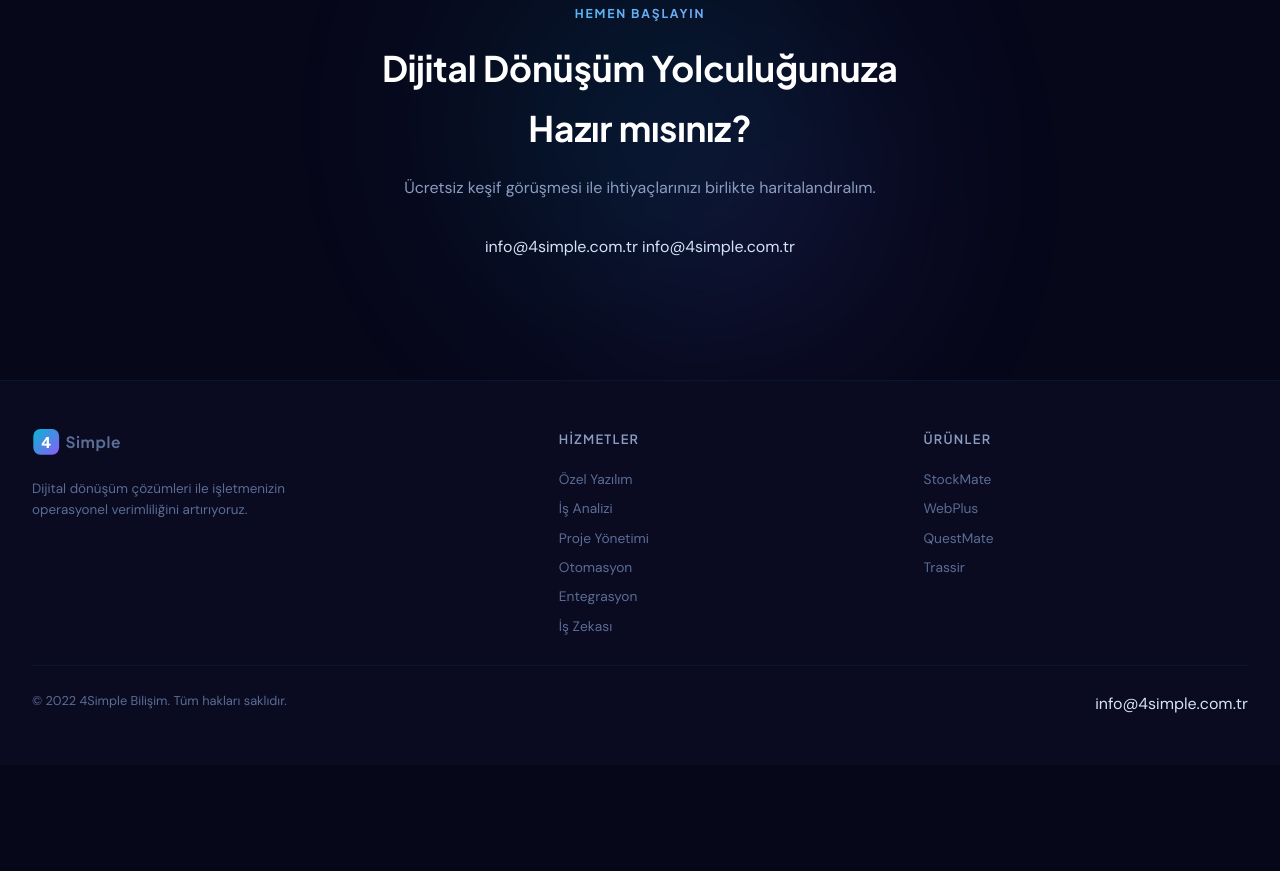
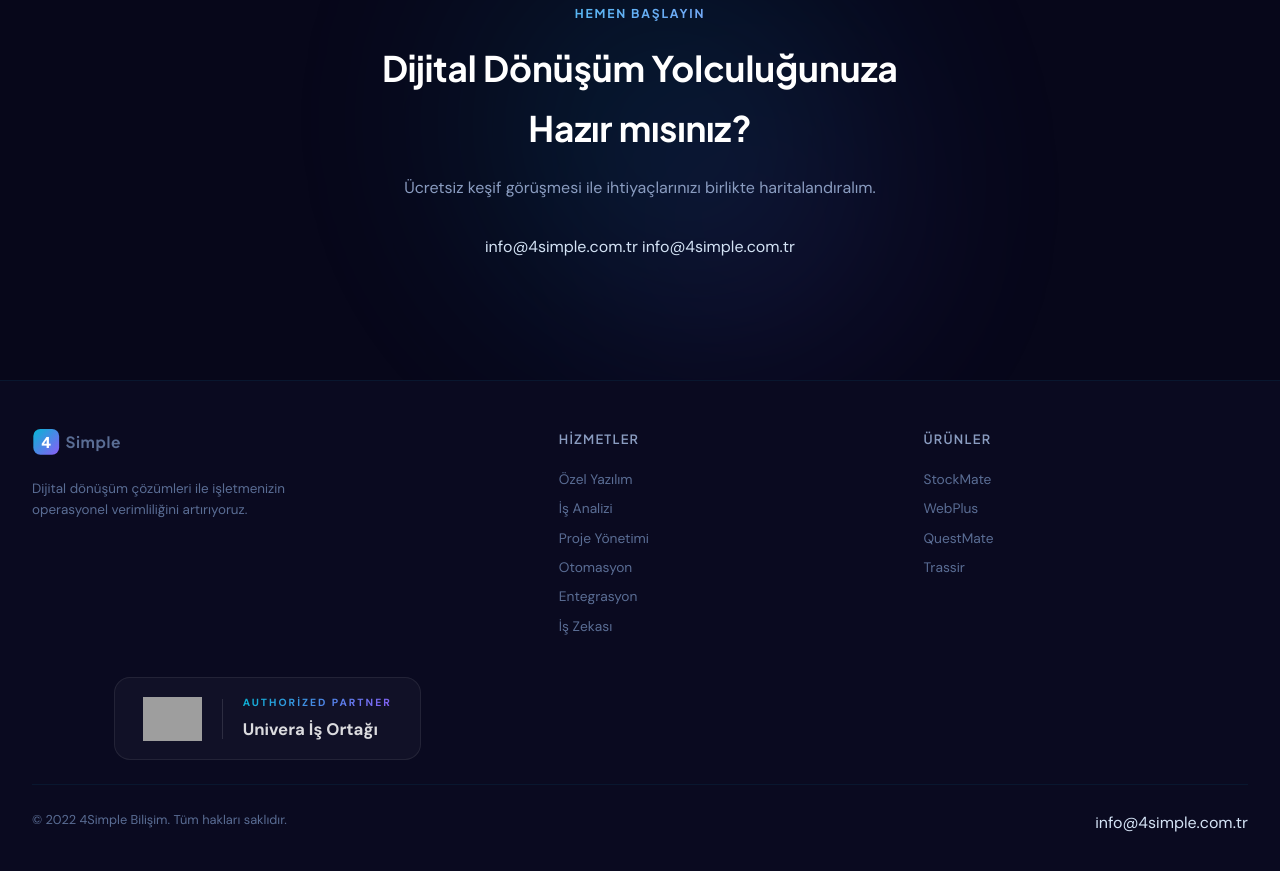
Before and after one commit to 4simplebilisim/4simple, a plain HTML site: page index.html in a window 1280 px wide. Shown: the part 3986-4857 px from the top of the page. Before the commit the page ends 4751 px from the top, so only its background shows below. Drawn offline with Linux system fonts and the light colour scheme; grey boxes are pictures that could not be loaded.

Commit message:
Update index.html

```diff
--- a/index.html
+++ b/index.html
@@ -335,6 +335,16 @@
       <a href="trassir.html">Trassir</a>
     </div>
   </div>
+  <div class="footer-partner" style="max-width:1100px;margin:36px auto 0;padding:0 24px">
+  <a href="https://isortagi.univera.com.tr" target="_blank" style="display:inline-flex;align-items:center;gap:20px;background:rgba(255,255,255,.03);border:1px solid rgba(255,255,255,.08);border-radius:16px;padding:16px 28px;text-decoration:none;transition:border-color .3s,box-shadow .3s">
+    <img src="https://univera.com.tr/wp-content/uploads/2024/10/logo-univera-renkli-v2.svg" alt="Univera" style="height:44px;display:block">
+    <div style="width:1px;height:40px;background:rgba(255,255,255,.12)"></div>
+    <div style="display:flex;flex-direction:column;gap:3px">
+      <span style="font-size:.65rem;font-weight:700;text-transform:uppercase;letter-spacing:2px;background:linear-gradient(135deg,#06b6d4,#8b5cf6);-webkit-background-clip:text;-webkit-text-fill-color:transparent">Authorized Partner</span>
+      <span style="font-size:1.05rem;font-weight:700;color:rgba(255,255,255,.85)">Univera İş Ortağı</span>
+    </div>
+  </a>
+</div>
   <div class="footer-bottom">
     <span>&copy; 2022 4Simple Bilişim. Tüm hakları saklıdır.</span>
     info@4simple.com.tr
```
